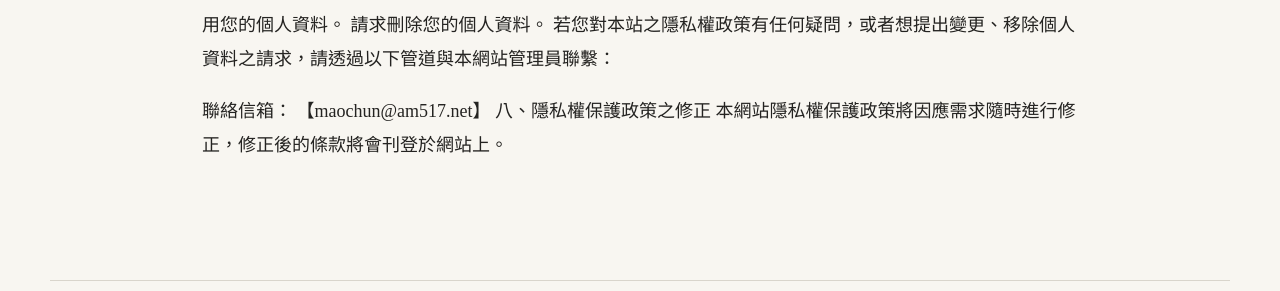
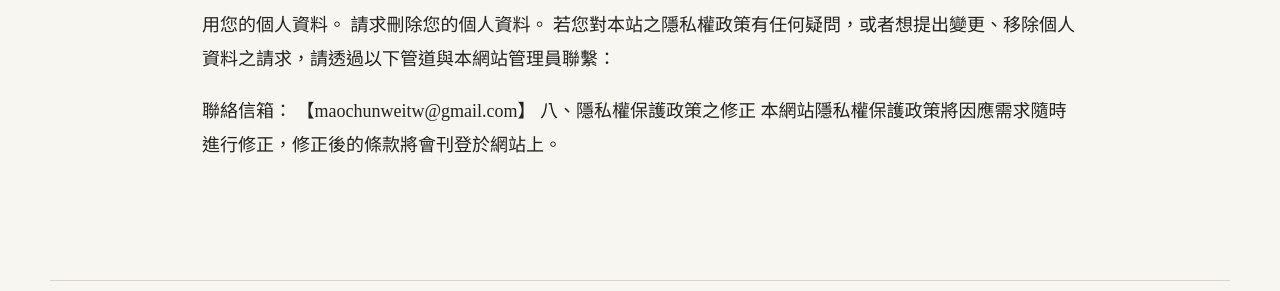
Before and after one commit to maochunweitw/maochunweitw.github.io, a Jekyll site: the page built from statement.md, in a window 1280 px wide. Shown: the part 1548-1839 px from the top of the page. Built offline with Jekyll 4.4.1, drawn with Linux system fonts in a browser that asks for light colours.

Commit message:
Update statement.md

```diff
--- a/statement.md
+++ b/statement.md
@@ -54,6 +54,6 @@ permalink: /statement.html
 請求刪除您的個人資料。
 若您對本站之隱私權政策有任何疑問，或者想提出變更、移除個人資料之請求，請透過以下管道與本網站管理員聯繫：
 
-聯絡信箱： 【maochun@am517.net】
+聯絡信箱： 【maochunweitw@gmail.com】
 八、隱私權保護政策之修正
 本網站隱私權保護政策將因應需求隨時進行修正，修正後的條款將會刊登於網站上。
```
